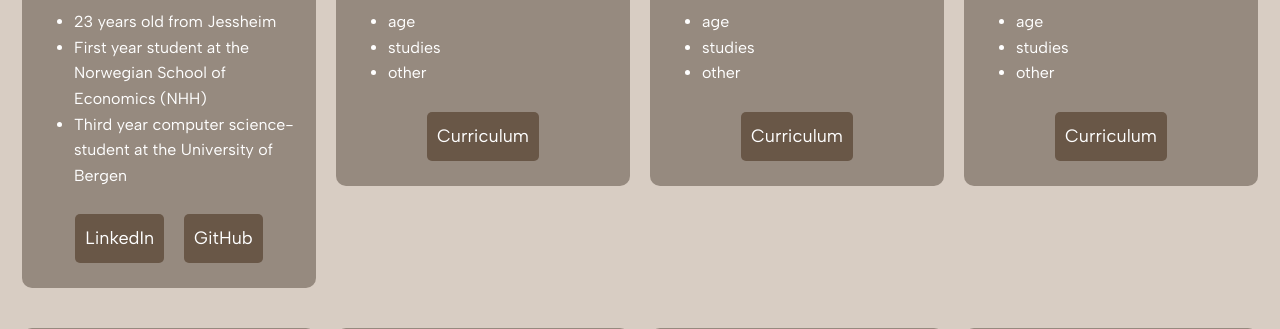
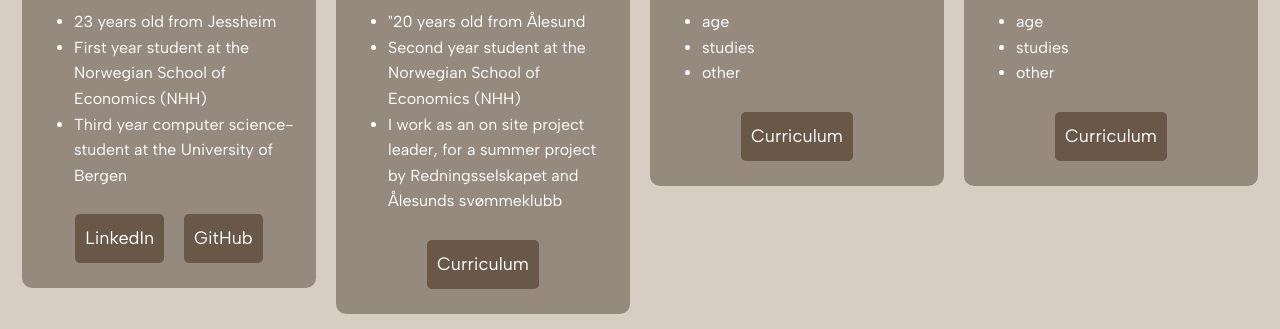
Before and after one commit to jasmineathea/FOR19, a Flask app: page / in a window 1280 px wide. Shown: the part 843-1172 px from the top of the page. Run offline with Flask 3, Linux system fonts and the light colour scheme; some libraries are stand-ins or nearby versions.

Commit message:
Update home.html

```diff
--- a/FOR19/templates/home.html
+++ b/FOR19/templates/home.html
@@ -64,9 +64,9 @@
         <img src="https://i.postimg.cc/v8jYdgP9/IMG-6492.png" alt="Developer 2" style="border-radius: 50%; width:175px;">
         <h3>Bjørnar Berge</h3>
         <ul>
-          <li>age</li>
-          <li>studies</li>
-          <li>other</li>
+          <li>"20 years old from Ålesund</li>
+          <li>Second year student at the Norwegian School of Economics (NHH)</li>
+          <li>I work as an on site project leader, for a summer project by Redningsselskapet and Ålesunds svømmeklubb </li>
         </ul>
         <div class="section_container_buttons_developers">
           <a class="btn_developers" href="#" target="_blank">Curriculum</a>
```
